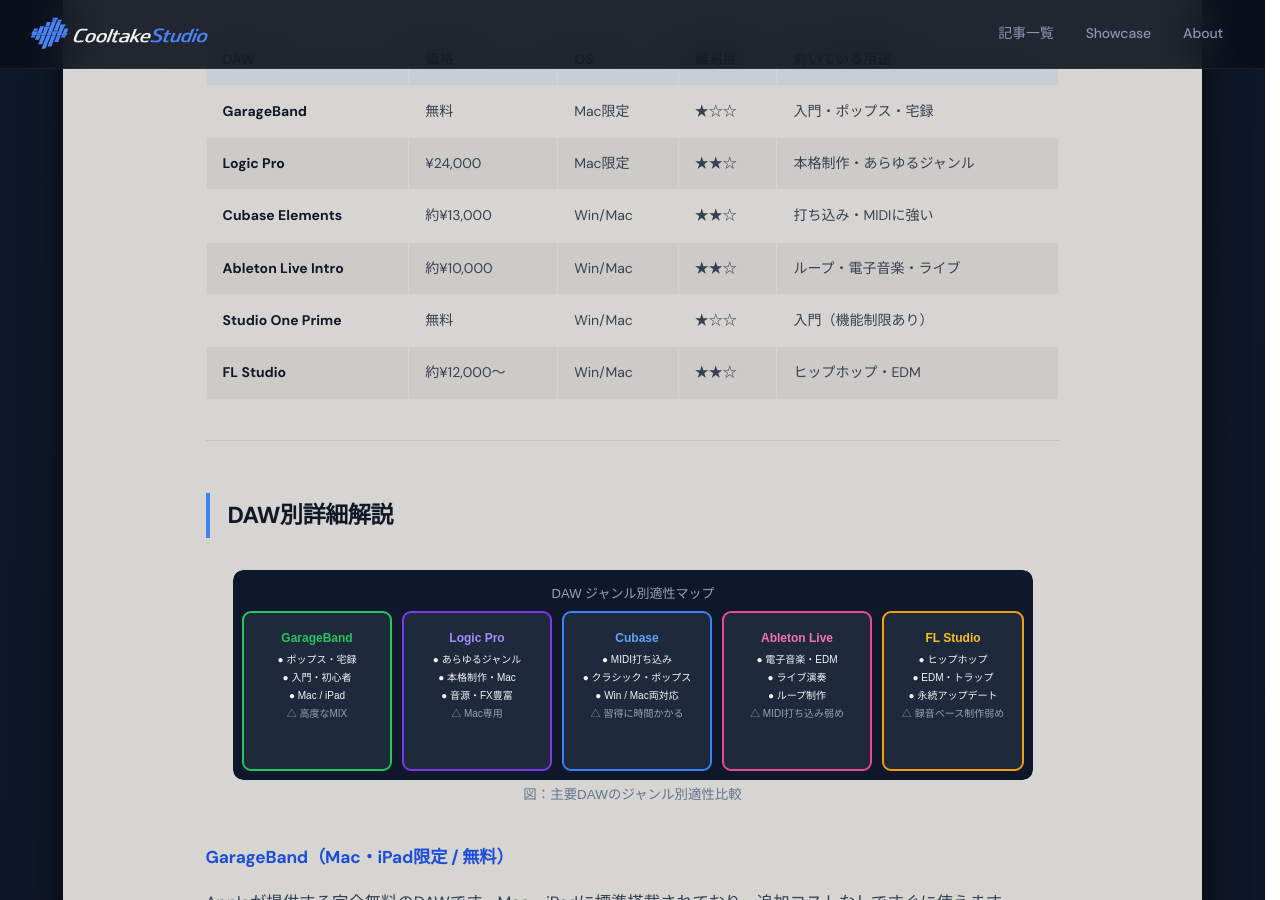
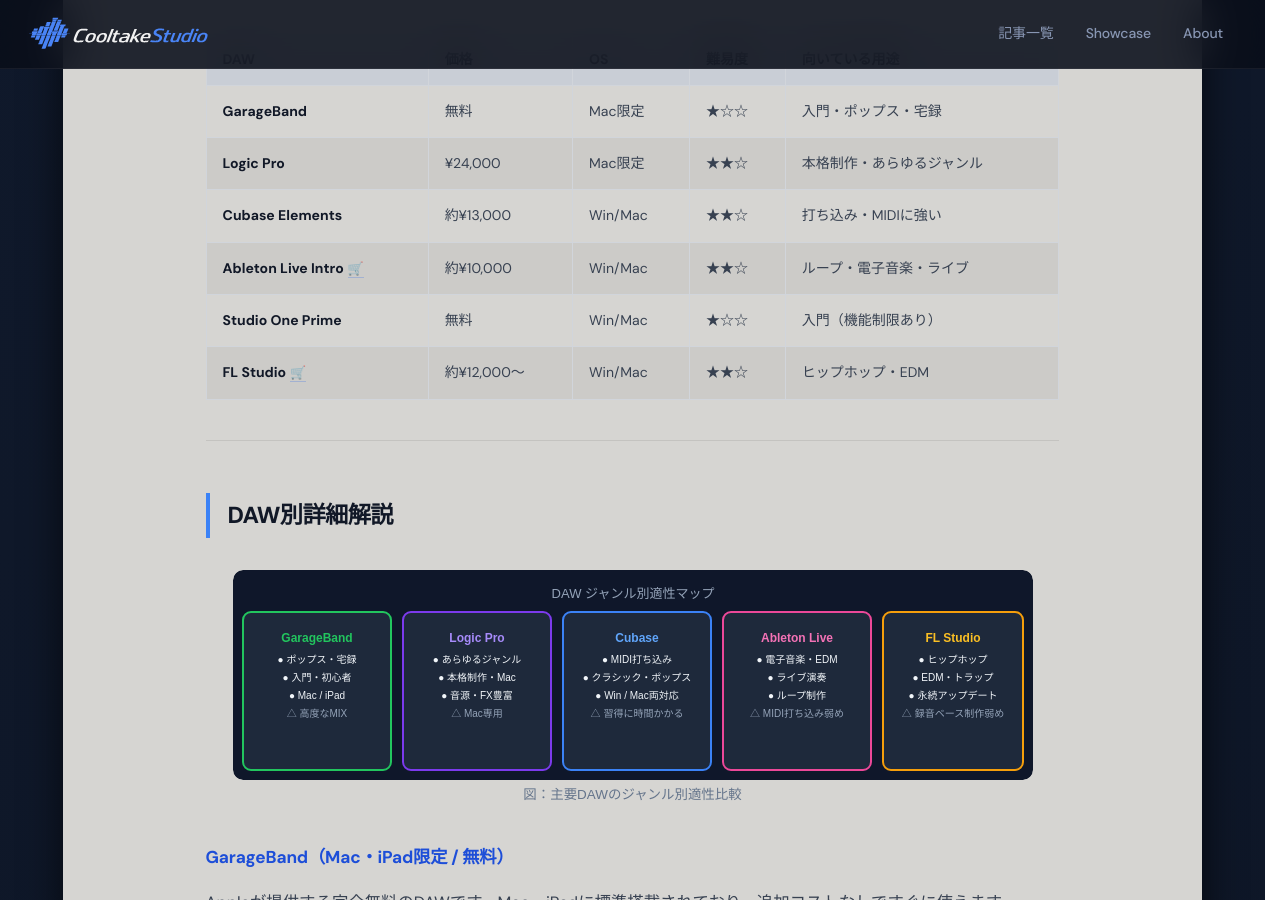
Before and after one commit to cooltake/cooltake-staging, a Jekyll site: the page built from _posts/2026-05-11-daw-guide.md, in a window 1280 px wide and 900 px high, scrolled down 1343 px. Built offline with Jekyll 4.4.1, drawn with Linux system fonts in a browser that asks for light colours; some web fonts are replaced.

Commit message:
feat: add soundhouse inline links in 2026-05-11-daw-guide.md

```diff
--- a/_posts/2026-05-11-daw-guide.md
+++ b/_posts/2026-05-11-daw-guide.md
@@ -29,9 +29,9 @@
 | **GarageBand** | 無料 | Mac限定 | ★☆☆ | 入門・ポップス・宅録 |
 | **Logic Pro** | ¥24,000 | Mac限定 | ★★☆ | 本格制作・あらゆるジャンル |
 | **Cubase Elements** | 約¥13,000 | Win/Mac | ★★☆ | 打ち込み・MIDIに強い |
-| **Ableton Live Intro** | 約¥10,000 | Win/Mac | ★★☆ | ループ・電子音楽・ライブ |
+| **Ableton Live Intro**<a href="https://h.accesstrade.net/sp/cc?rk=01001xqc00os63&url=https%3A%2F%2Fwww.soundhouse.co.jp%2Fproducts%2Fdetail%2Fitem%2F364520%2F" rel="nofollow" referrerpolicy="no-referrer-when-downgrade" style="font-size:.8rem;color:#1e3a5f;font-weight:600;margin-left:.3em;">🛒</a> | 約¥10,000 | Win/Mac | ★★☆ | ループ・電子音楽・ライブ |
 | **Studio One Prime** | 無料 | Win/Mac | ★☆☆ | 入門（機能制限あり） |
-| **FL Studio** | 約¥12,000〜 | Win/Mac | ★★☆ | ヒップホップ・EDM |
+| **FL Studio**<a href="https://h.accesstrade.net/sp/cc?rk=01001xqc00os63&url=https%3A%2F%2Fwww.soundhouse.co.jp%2Fproducts%2Fdetail%2Fitem%2F372831%2F" rel="nofollow" referrerpolicy="no-referrer-when-downgrade" style="font-size:.8rem;color:#1e3a5f;font-weight:600;margin-left:.3em;">🛒</a> | 約¥12,000〜 | Win/Mac | ★★☆ | ヒップホップ・EDM |
 
 ---
 
@@ -148,7 +148,7 @@
 
 DAW選びに「絶対の正解」はありません。重要なのは「続けられるかどうか」です。
 
-Macユーザーはまずは**GarageBand（無料）**、Windowsユーザーは**Cubase Elements**からスタートするのが現実的なアドバイスです。どのDAWを選んでも、音楽制作の基本的な概念は共通しています。まず一つのDAWを深く使い込むことが上達への近道です。
+Macユーザーはまずは**GarageBand（無料）**、Windowsユーザーは**Cubase Elements**<a href="https://h.accesstrade.net/sp/cc?rk=01001xqc00os63&url=https%3A%2F%2Fwww.soundhouse.co.jp%2Fproducts%2Fdetail%2Fitem%2F324282%2F" rel="nofollow" referrerpolicy="no-referrer-when-downgrade" style="font-size:.8rem;color:#1e3a5f;font-weight:600;margin-left:.3em;">🛒</a>からスタートするのが現実的なアドバイスです。どのDAWを選んでも、音楽制作の基本的な概念は共通しています。まず一つのDAWを深く使い込むことが上達への近道です。
 ---
 
 ## このDAWでもっと上達したい方へ
```
